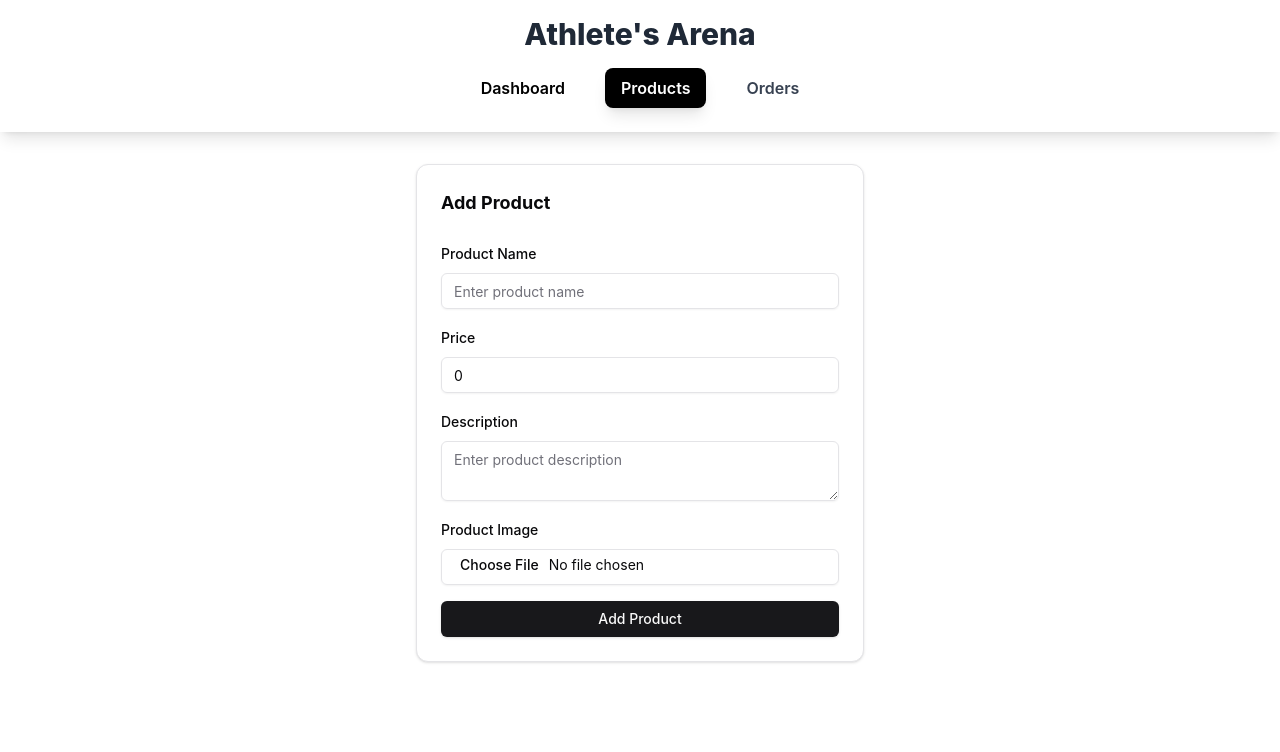
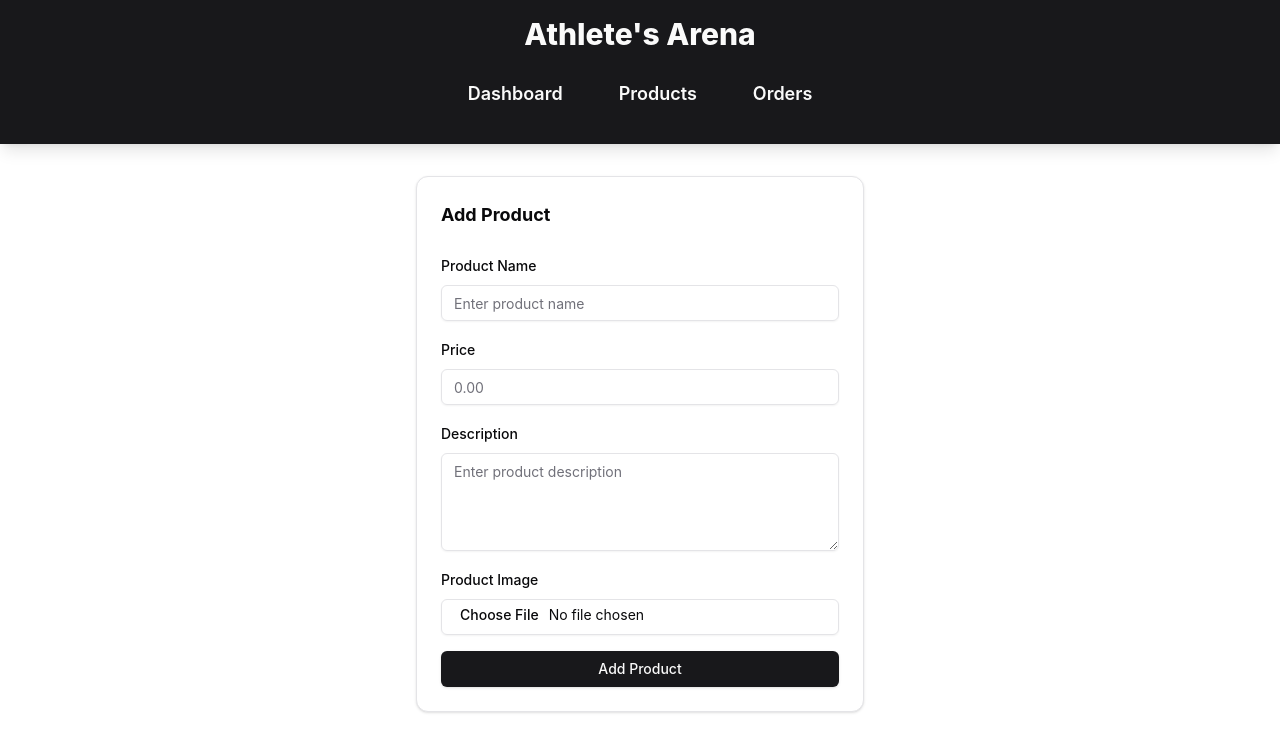
Before and after one commit to SdbnCode/ecom-platform, a Next.js app: page /admin/products/new in a window 1280 px wide. Shown: the top 752 px of the page. Built offline with nearby package versions, Linux system fonts and the light colour scheme.

Commit message:
refractered the admin navigation to use shadcn components

```diff
--- a/src/app/admin/products/new/page.tsx
+++ b/src/app/admin/products/new/page.tsx
@@ -19,7 +19,9 @@ import {
 
 const productSchema = z.object({
   name: z.string().min(1, "Product name is required"),
-  price: z.number().min(0, "Price must be more than 0"),
+  price: z
+    .number({ invalid_type_error: "Price must be a number" })
+    .min(0, "Price must be more than 0"),
   description: z.string().min(1, "Description is required"),
   category: z.string().min(1, "Category is required"),
   image: z
@@ -35,7 +37,7 @@ export default function AddProduct() {
     resolver: zodResolver(productSchema),
     defaultValues: {
       name: "",
-      price: 0,
+      price: undefined,
       description: "",
       category: "",
       image: undefined,
@@ -68,7 +70,6 @@ export default function AddProduct() {
       }
     } catch (error) {
       setServerError("An unexpected error occurred. Please try again later.");
-      console.error(error);
     }
   };
 
@@ -125,6 +126,7 @@ export default function AddProduct() {
                       <Textarea
                         placeholder="Enter product description"
                         {...field}
+                        rows={4}
                       />
                     </FormControl>
                     <FormMessage>
@@ -150,7 +152,7 @@ export default function AddProduct() {
               />
 
               {serverError && (
-                <p className="mb-0 mt-1 text-sm text-red-500">{serverError}</p>
+                <p className="text-error mb-0 mt-1 text-sm">{serverError}</p>
               )}
 
               <Button type="submit" className="w-full">
--- a/src/app/admin/products/page.tsx
+++ b/src/app/admin/products/page.tsx
@@ -1,17 +1,17 @@
 "use client";
 
 import { Button } from "@/components/ui/button";
+import Link from "next/link";
 
 export default function ProductPage() {
   return (
     <div className="prose mt-4 max-w-none overflow-x-auto">
       <div className="flex justify-evenly">
         <h1 className="mb-0">Products</h1>
-        <Button
-          className="btn btn-primary btn-sm"
-          onClick={() => (window.location.href = "/admin/products/new")}
-        >
-          Add Product
+        <Button asChild>
+          <Link href="/admin/products/new" className="no-underline">
+            Add Product
+          </Link>
         </Button>
       </div>
       <div className="overflow-x-auto">
--- a/src/app/components/adminNav.tsx
+++ b/src/app/components/adminNav.tsx
@@ -1,30 +1,20 @@
 "use client";
-import { useEffect, useState } from "react";
+import { useState } from "react";
 import Link from "next/link";
 import { Dialog, DialogPanel } from "@headlessui/react";
 import { Bars3Icon, XMarkIcon } from "@heroicons/react/24/outline";
+import { cn } from "@/lib/utils";
+import { usePathname } from "next/navigation";
 
 export default function Navbar() {
   const [mobileMenuOpen, setMobileMenuOpen] = useState(false);
-  const [activeTab, setActiveTab] = useState("dashboard");
-
-  // To update the active tab based on the current URL path
-  useEffect(() => {
-    const path = window.location.pathname;
-    if (path.includes("/admin/products")) {
-      setActiveTab("products");
-    } else if (path.includes("/admin/orders")) {
-      setActiveTab("orders");
-    } else {
-      setActiveTab("dashboard");
-    }
-  }, []);
+  const path = usePathname();
 
   return (
-    <header className="bg-white pb-6 shadow-lg">
+    <header className="bg-primary text-primary-foreground pb-6 shadow-lg">
       <div className="flex items-center justify-between px-6 py-4 lg:justify-center">
         <Link href="/" className="no-underline">
-          <h1 className="text-3xl font-extrabold text-gray-800">
+          <h1 className="text-3xl font-extrabold">
             Athlete&apos;s Arena
             <span className="sr-only">Athlete&apos;s Arena 2.0</span>
           </h1>
@@ -47,33 +37,37 @@ export default function Navbar() {
         className="hidden flex-row justify-center gap-10 lg:flex"
       >
         <div className="flex gap-6">
-          <a
-            role="tab"
-            className={`tab ${activeTab === "dashboard" ? "tab-active bg-black text-white shadow-lg" : "text-black hover:text-slate-800"} rounded-lg px-4 py-2 font-semibold`}
-            onClick={() => setActiveTab("dashboard")}
+          <Link
+            href="/admin/"
+            className={cn(
+              "hover:bg-secondary hover:text-secondary-foreground focus-visible:bg-secondary focus-visible:text-secondary-foreground rounded-lg px-4 py-3 text-lg font-semibold",
+              path === "/admin" && "bg-secondary text-secondary-foreground",
+            )}
           >
-            <Link href="/admin/" className="no-underline">
             Dashboard
           </Link>
-          </a>
-          <a
-            role="tab"
-            className={`tab ${activeTab === "products" ? "tab-active bg-black text-white shadow-lg" : "text-black hover:text-slate-700"} rounded-lg px-4 py-2 font-semibold`}
-            onClick={() => setActiveTab("products")}
+
+          <Link
+            href="/admin/products"
+            className={cn(
+              "hover:bg-secondary hover:text-secondary-foreground focus-visible:bg-secondary focus-visible:text-secondary-foreground rounded-lg px-4 py-3 text-lg font-semibold",
+              path === "/admin/products" &&
+                "bg-secondary text-secondary-foreground",
+            )}
           >
-            <Link href="/admin/products" className="no-underline">
             Products
           </Link>
-          </a>
-          <a
-            role="tab"
-            className={`tab ${activeTab === "orders" ? "tab-active bg-black text-white shadow-lg" : "text-gray-700 hover:text-slate-700"} rounded-lg px-4 py-2 font-semibold`}
-            onClick={() => setActiveTab("orders")}
+
+          <Link
+            href="/admin/orders"
+            className={cn(
+              "hover:bg-secondary hover:text-secondary-foreground focus-visible:bg-secondary focus-visible:text-secondary-foreground rounded-lg px-4 py-3 text-lg font-semibold",
+              path === "/admin/orders" &&
+                "bg-secondary text-secondary-foreground",
+            )}
           >
-            <Link href="/admin/orders" className="no-underline">
             Orders
           </Link>
-          </a>
         </div>
       </nav>
 
@@ -83,15 +77,15 @@ export default function Navbar() {
         onClose={() => setMobileMenuOpen(false)}
         className="lg:hidden"
       >
-        <div className="fixed inset-0 z-10 bg-black bg-opacity-50" />
-        <DialogPanel className="fixed inset-y-0 right-0 z-20 w-full overflow-y-auto bg-white px-6 py-6 sm:max-w-sm sm:ring-1 sm:ring-gray-900/10">
+        <div />
+        <DialogPanel className="sm:ring-primary-foreground bg-primary-foreground fixed inset-y-0 right-0 z-20 w-full overflow-y-auto px-6 py-6 sm:max-w-sm sm:ring-1">
           <div className="flex items-center justify-between">
             <Link
               href="/"
               className="no-underline"
               onClick={() => setMobileMenuOpen(false)}
             >
-              <h1 className="text-2xl font-bold text-gray-800">
+              <h1 className="text-primary text-2xl font-bold">
                 Athlete&apos;s Arena
                 <span className="sr-only">Athlete&apos;s Arena 2.0</span>
               </h1>
@@ -107,46 +101,36 @@ export default function Navbar() {
           </div>
 
           {/* Mobile Menu Items */}
-          <div className="mt-8 space-y-4">
+          <div className="mt-8 flex flex-col space-y-4">
             <Link
-              href="/admin/Dashboard"
-              className={`block rounded-lg px-4 py-3 text-lg font-semibold ${
-                activeTab === "dashboard"
-                  ? "bg-black text-white shadow-lg"
-                  : "text-gray-900 hover:bg-gray-400"
-              }`}
-              onClick={() => {
-                setActiveTab("dashboard");
-                setMobileMenuOpen(false);
-              }}
+              href="/admin"
+              className={cn(
+                "hover:bg-primary hover:text-primary-foreground focus-visible:bg-primary focus-visible:text-secondary-foreground rounded-lg px-4 py-3 text-lg font-semibold",
+                path === "/admin" && "bg-primary text-primary-foreground",
+              )}
+              onClick={() => setMobileMenuOpen(false)}
             >
               Dashboard
             </Link>
             <Link
               href="/admin/products"
-              className={`block rounded-lg px-4 py-3 text-lg font-semibold ${
-                activeTab === "products"
-                  ? "bg-black text-white shadow-lg"
-                  : "text-gray-900 hover:bg-gray-400"
-              }`}
-              onClick={() => {
-                setActiveTab("products");
-                setMobileMenuOpen(false);
-              }}
+              className={cn(
+                "hover:bg-primary hover:text-primary-foreground focus-visible:bg-primary focus-visible:text-primary-foreground rounded-lg px-4 py-3 text-lg font-semibold",
+                path === "/admin/products" &&
+                  "bg-primary text-primary-foreground",
+              )}
+              onClick={() => setMobileMenuOpen(false)}
             >
               Products
             </Link>
             <Link
               href="/admin/orders"
-              className={`block rounded-lg px-4 py-3 text-lg font-semibold ${
-                activeTab === "orders"
-                  ? "bg-black text-white shadow-lg"
-                  : "text-gray-900 hover:bg-gray-400"
-              }`}
-              onClick={() => {
-                setActiveTab("orders");
-                setMobileMenuOpen(false);
-              }}
+              className={cn(
+                "hover:bg-primary hover:text-primary-foreground focus-visible:bg-primary focus-visible:text-primary-foreground rounded-lg px-4 py-3 text-lg font-semibold",
+                path === "/admin/orders" &&
+                  "bg-primary text-primary-foreground",
+              )}
+              onClick={() => setMobileMenuOpen(false)}
             >
               Orders
             </Link>
```
Also changed, not shown: components.json. Lines whose indentation alone changed are shown as unchanged.
